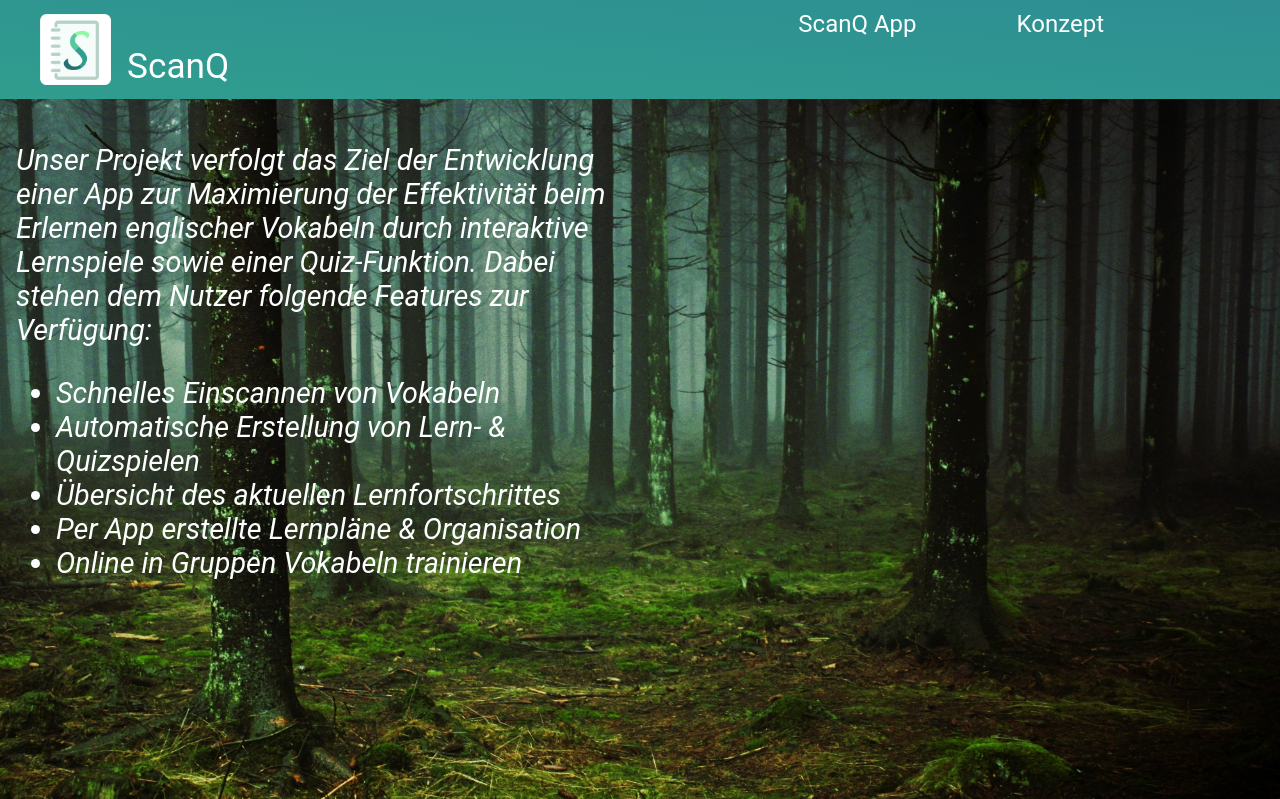
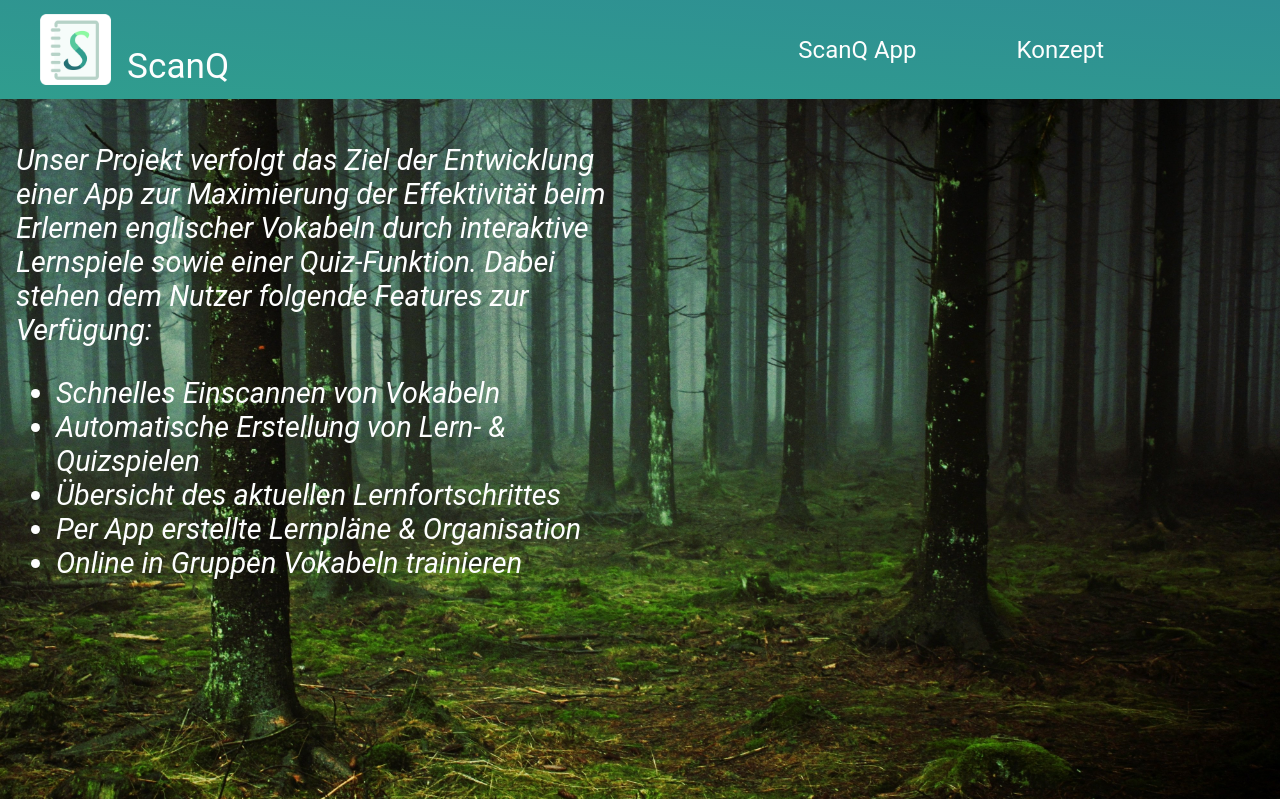
Before and after one commit to rommelbendel/rommelbendel.github.io, a PHP site: page /app-challenge/index.html in a window 1280 px wide. Shown: the top 799 px of the page. Run offline with PHP 8.4, Linux system fonts and the light colour scheme.

Commit message:
adapted styling

```diff
--- a/app-challenge/css/main.css
+++ b/app-challenge/css/main.css
@@ -51,6 +51,9 @@ body {
   }
 }
 .NavBarRight {
+  display: flex;
+  flex-direction: column;
+  justify-content: center;
   grid-row: 1;
   grid-column: 2;
 }
```
